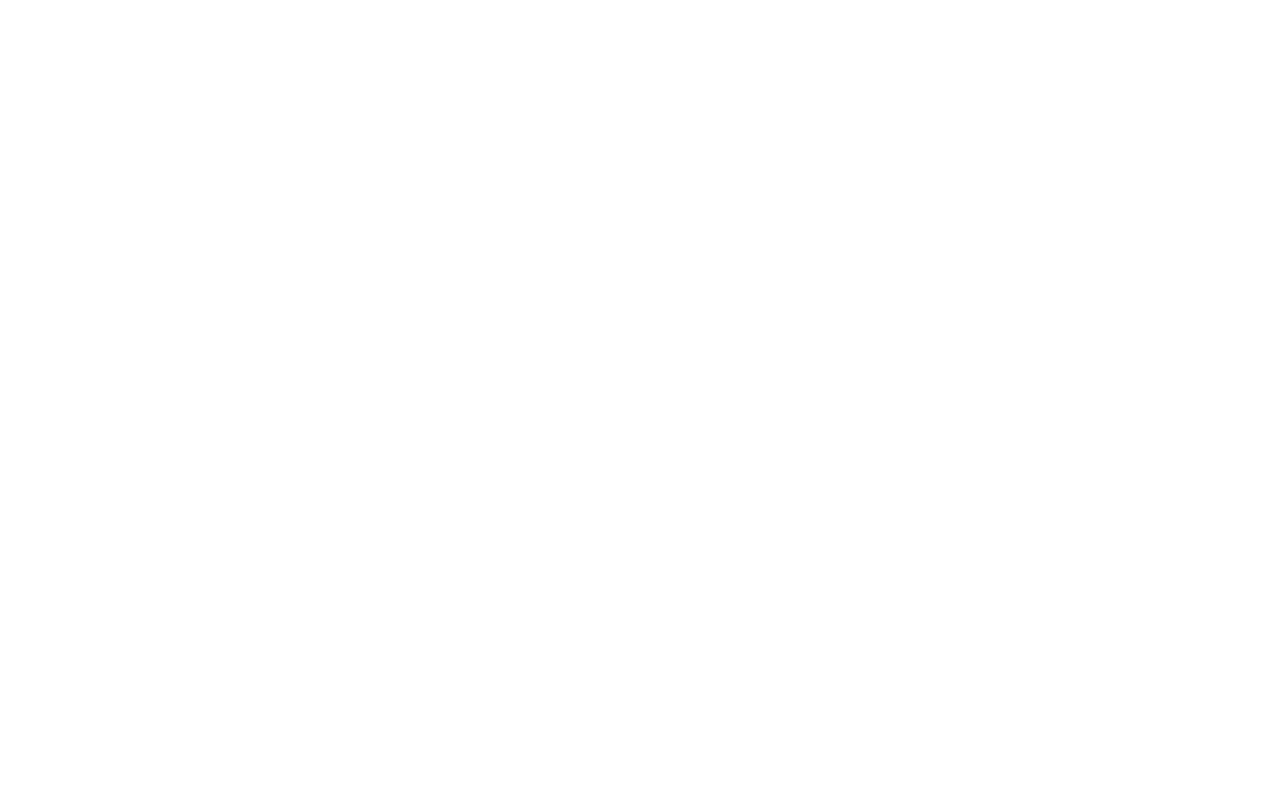
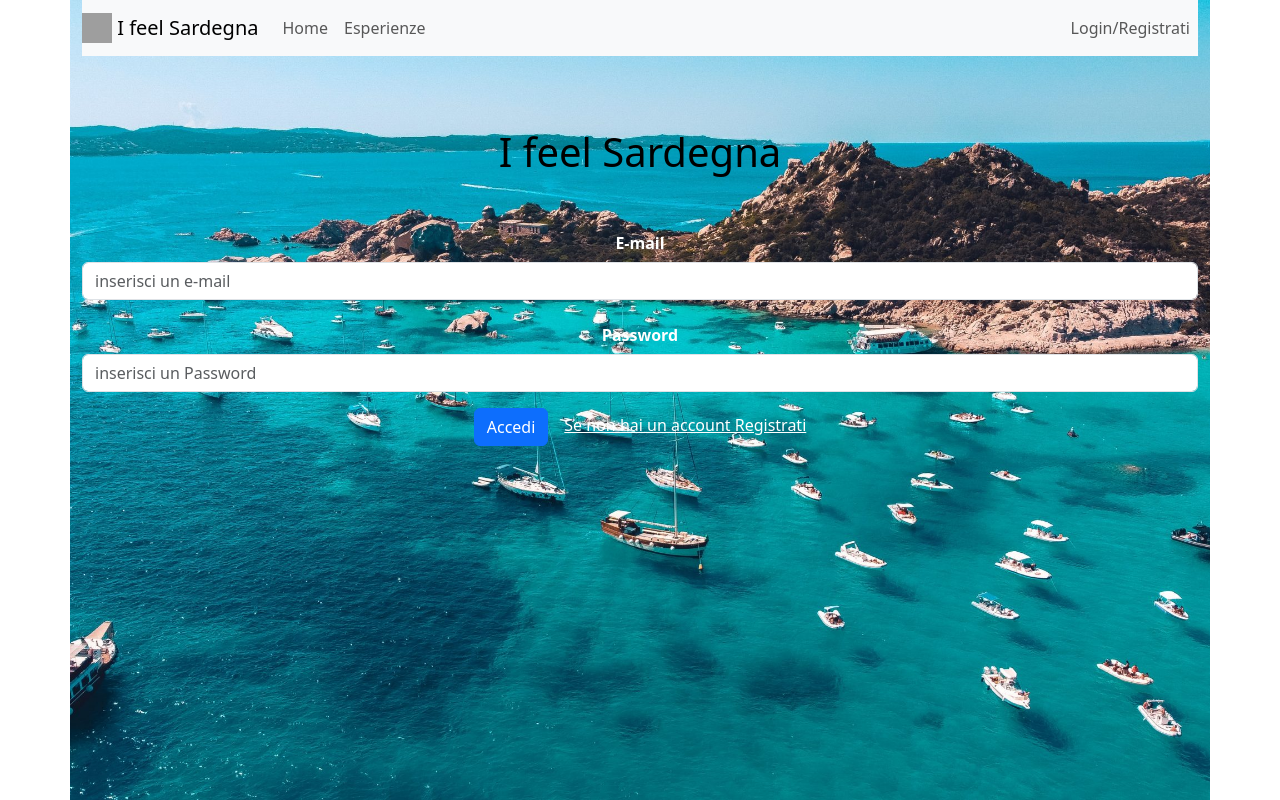
Before and after one commit to FabioMarras/IFeelSardegnaFE, a React (Create React App) app: page /login in a window 1280 px wide. Before the commit this address had no page. Built offline with nearby package versions, Linux system fonts and the light colour scheme; grey boxes are pictures that could not be loaded.

Commit message:
add Login and register page

```diff
--- a/src/App.css
+++ b/src/App.css
@@ -36,3 +36,11 @@
     transform: rotate(360deg);
   }
 }
+
+.login-container {
+  background-image: url("../public/myImg/fadi-al-shami-jTmbyBnbaIE-unsplash-scaled.jpg");
+  background-size: cover;
+  background-position: center;
+  height: 100vh;
+  color: rgb(0, 0, 0);
+}
--- a/src/App.jsx
+++ b/src/App.jsx
@@ -3,13 +3,18 @@
 import { BrowserRouter, Route, Routes } from "react-router-dom";
 import NavBar from "./component/NavBar";
 import Footer from "./component/Footer";
+import Home from "./component/Home";
+import Login from "./component/Login";
+import Register from "./component/Register";
 
 function App() {
   return (
     <div className="App">
       <BrowserRouter>
         <Routes>
-          <Route path="/" element={<Footer />} />
+          <Route path="/" element={<Home />} />
+          <Route path="/login" element={<Login />} />
+          <Route path="/register" element={<Register />} />
         </Routes>
       </BrowserRouter>
     </div>
--- /dev/null
+++ b/src/component/Home.jsx
@@ -0,0 +1,14 @@
+import Footer from "./Footer";
+import NavBar from "./NavBar";
+
+const Home = () => {
+  return (
+    <>
+      <NavBar />
+      <h1>Home</h1>
+      <Footer />
+    </>
+  );
+};
+
+export default Home;
--- /dev/null
+++ b/src/component/Login.jsx
@@ -0,0 +1,91 @@
+import { useEffect, useState } from "react";
+import { Button, Col, Container, Form, Row } from "react-bootstrap";
+import { useDispatch } from "react-redux";
+import { SET_TOKEN, setToken } from "../redux/actions";
+import { Link, useNavigate } from "react-router-dom";
+import NavBar from "./NavBar";
+
+const Login = () => {
+  const [info, setInfo] = useState("");
+  const navigate = useNavigate();
+  const dispatch = useDispatch();
+
+  useEffect(() => {
+    setInfo({
+      email: "",
+      password: "",
+    });
+  }, []);
+
+  const changeInfo = (value, name) => {
+    setInfo({ ...info, [name]: value });
+  };
+
+  const fetchLoginUser = async () => {
+    try {
+      const resp = await fetch("http://localhost:3001/auth/login", {
+        method: "POST",
+        headers: {
+          "Content-type": "application/json",
+        },
+        body: JSON.stringify(info),
+      });
+      const data = await resp.json();
+      dispatch(setToken(data));
+      navigate("/");
+      console.log(data);
+    } catch (error) {
+      console.log(error);
+    }
+  };
+  return (
+    <Container className="login-container">
+      <NavBar />
+      <Row>
+        <Col xs="12" className="mt-5">
+          <h1 className="mt-4">I feel Sardegna</h1>
+
+          <Row className="justify-content-end mt-5">
+            <Form
+              onSubmit={(e) => {
+                e.preventDefault();
+              }}
+            >
+              <Form.Group className="mb-3  text-start fw-bold text-center text-white">
+                <Form.Label column sm="2">
+                  E-mail
+                </Form.Label>
+                <Form.Control
+                  type="text"
+                  value={info.email}
+                  onChange={(e) => changeInfo(e.target.value, "email")}
+                  placeholder="inserisci un e-mail"
+                />
+              </Form.Group>
+              <Form.Group className="mb-3  text-start fw-bold text-center text-white">
+                <Form.Label column sm="2">
+                  Password
+                </Form.Label>
+                <Form.Control
+                  type="password"
+                  value={info.password}
+                  onChange={(e) => changeInfo(e.target.value, "password")}
+                  placeholder="inserisci un Password"
+                />
+              </Form.Group>
+              <div>
+                {" "}
+                <Button onClick={() => fetchLoginUser()}>Accedi</Button>
+                <Link to={"/Register"} className="ms-3 text-white">
+                  Se non hai un account Registrati
+                </Link>
+              </div>
+            </Form>
+          </Row>
+        </Col>
+      </Row>
+    </Container>
+  );
+};
+
+export default Login;
--- a/src/component/NavBar.jsx
+++ b/src/component/NavBar.jsx
@@ -1,23 +1,25 @@
 import { Container, Nav, NavDropdown, Navbar } from "react-bootstrap";
+import { useSelector } from "react-redux";
 
 const NavBar = () => {
+  const token = useSelector((state) => state.content);
+  const userName = token && token.accessToken ? token.accessToken[1] : null;
+
   return (
     <Navbar expand="lg" className="bg-body-tertiary">
-      <Container>
-        <Navbar.Brand href="#home">
+      <Navbar.Brand href="/">
         <img alt="" src="/img/logo.svg" width="30" height="30" className="d-inline-block align-top" /> I feel Sardegna
       </Navbar.Brand>
       <Navbar.Toggle aria-controls="basic-navbar-nav" />
       <Navbar.Collapse id="basic-navbar-nav">
         <Nav className="me-auto">
-            <Nav.Link href="#home">Home</Nav.Link>
-            <Nav.Link href="#link">Esperienze</Nav.Link>
+          <Nav.Link href="/">Home</Nav.Link>
+          <Nav.Link href="/esperienze">Esperienze</Nav.Link>
         </Nav>
         <Nav>
-            <Nav.Link href="#link">Login/Registrati</Nav.Link>
+          {token ? <Nav.Link>{`Benvenuto ${userName}`}</Nav.Link> : <Nav.Link href="/login">Login/Registrati</Nav.Link>}
         </Nav>
       </Navbar.Collapse>
-      </Container>
     </Navbar>
   );
 };
--- /dev/null
+++ b/src/component/Register.jsx
@@ -0,0 +1,116 @@
+import { useEffect, useState } from "react";
+import { Button, Col, Container, Row, Form } from "react-bootstrap";
+import { useNavigate } from "react-router-dom";
+import NavBar from "./NavBar";
+
+const Register = () => {
+  const [info, setInfo] = useState("");
+  const navigate = useNavigate();
+
+  useEffect(() => {
+    setInfo({
+      nome: "",
+      cognome: "",
+      username: "",
+      email: "",
+      password: "",
+    });
+  }, []);
+
+  const changeInfo = (value, name) => {
+    setInfo({ ...info, [name]: value });
+  };
+
+  const fetchRegisterUser = async () => {
+    try {
+      const resp = await fetch("http://localhost:3001/auth/register", {
+        method: "POST",
+        headers: {
+          "Content-type": "application/json",
+        },
+        body: JSON.stringify(info),
+      });
+      navigate("/");
+    } catch (error) {
+      console.log(error);
+    }
+  };
+
+  return (
+    <Container className="login-container">
+      <NavBar />
+      <h1 className="mt-3">Registrati</h1>
+
+      <Row className="justify-content-center">
+        <Col xs="8">
+          <Form
+            onSubmit={(e) => {
+              e.preventDefault();
+            }}
+          >
+            <Form.Group className="mb-3 text-start ">
+              <Form.Label column sm="2" className="fw-bold">
+                Nome
+              </Form.Label>
+
+              <Form.Control
+                type="text"
+                value={info.nome}
+                onChange={(e) => changeInfo(e.target.value, "nome")}
+                placeholder="inserisci Nome"
+              />
+            </Form.Group>
+            <Form.Group className="mb-3  text-start">
+              <Form.Label column sm="2" className="fw-bold">
+                Cognome
+              </Form.Label>
+
+              <Form.Control
+                type="text"
+                value={info.cognome}
+                onChange={(e) => changeInfo(e.target.value, "cognome")}
+                placeholder="inserisci Cognome"
+              />
+            </Form.Group>
+            <Form.Group className="mb-3  text-start">
+              <Form.Label column sm="2" className="fw-bold">
+                Username
+              </Form.Label>
+              <Form.Control
+                type="text"
+                value={info.username}
+                onChange={(e) => changeInfo(e.target.value, "username")}
+                placeholder="inserisci Username"
+              />
+            </Form.Group>
+            <Form.Group className="mb-3  text-start">
+              <Form.Label column sm="2" className="fw-bold">
+                E-mail
+              </Form.Label>
+              <Form.Control
+                type="text"
+                value={info.email}
+                onChange={(e) => changeInfo(e.target.value, "email")}
+                placeholder="inserisci un e-mail"
+              />
+            </Form.Group>
+            <Form.Group className="mb-3  text-start">
+              <Form.Label column sm="2" className="fw-bold">
+                Password
+              </Form.Label>
+              <Form.Control
+                type="password"
+                value={info.password}
+                onChange={(e) => changeInfo(e.target.value, "password")}
+                placeholder="inserisci un Password"
+              />
+            </Form.Group>
+            <Button onClick={() => fetchRegisterUser()}>Registrati</Button>
+          </Form>
+        </Col>
+      </Row>
+    </Container>
+  );
+};
+
+export default Register;
```
Also changed, not shown: public/myImg/Logo.PNG (added), public/myImg/fadi-al-shami-jTmbyBnbaIE-unsplash-scaled.jpg (added). Lines whose indentation alone changed are shown as unchanged.
